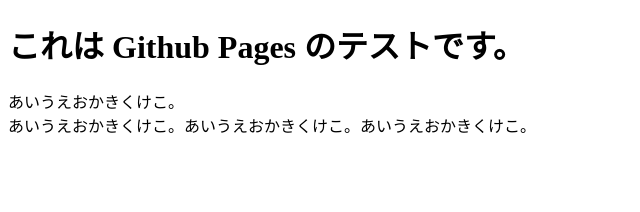
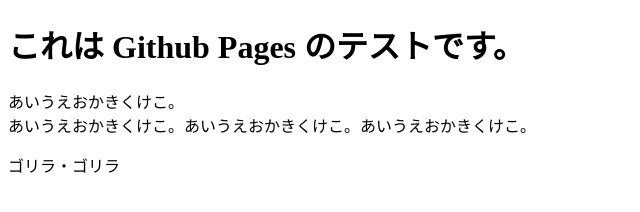
Before and after one commit to k-denhaag/k-denhaag.github.io, a plain HTML site: page index.html in a window 1280 px wide. Shown: the whole page, without its empty margins (0-640 px from the left). Drawn offline with Linux system fonts and the light colour scheme.

Commit message:
update
add

```diff
--- a/index.html
+++ b/index.html
@@ -10,5 +10,6 @@
 	あいうえおかきくけこ。</br>
 	あいうえおかきくけこ。あいうえおかきくけこ。あいうえおかきくけこ。</br>
 	</p>
+	<p>ゴリラ・ゴリラ</p>
 </body>
 </html>
```
